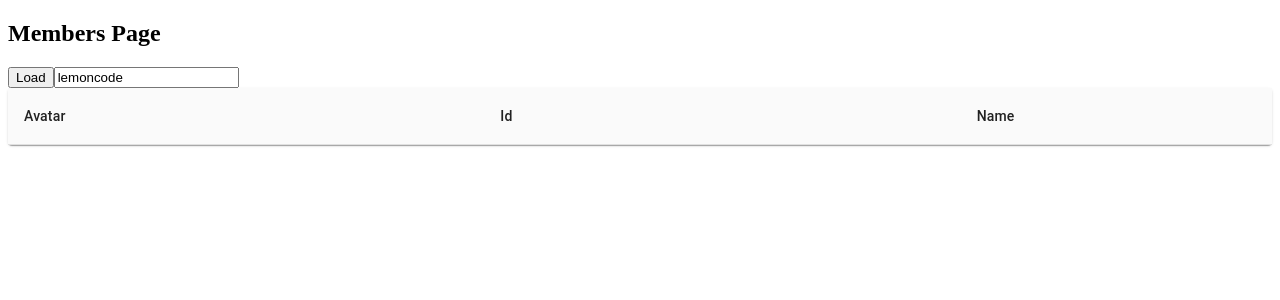
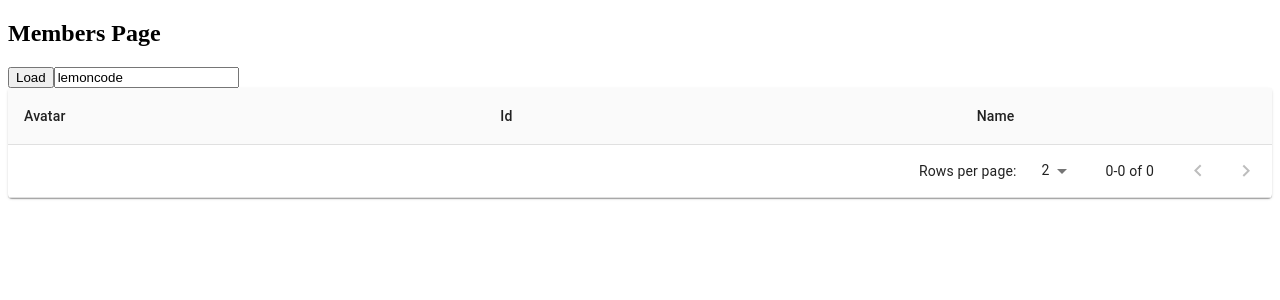
Before and after one commit to aliciafdezrov/lemoncode_react_exercise, a React app: page / in a window 1280 px wide. Shown: the top 300 px of the page. Built offline with nearby package versions, Linux system fonts and the light colour scheme.

Commit message:
Added pagination to  membersTable

```diff
--- a/src/components/membersTable/membersTable.tsx
+++ b/src/components/membersTable/membersTable.tsx
@@ -1,4 +1,5 @@
 import * as React from "react";
+import {useEffect, useRef} from "react";
 import {MemberEntity} from "../../model/member";
 import {memberAPI} from "../../api/memberAPI";
 import {MemberHead} from "./memberHead";
@@ -7,16 +8,43 @@ import Paper from "@material-ui/core/Paper";
 import TableContainer from "@material-ui/core/TableContainer";
 import Table from "@material-ui/core/Table";
 import {MemberRow} from "./memberRow";
+import TableFooter from "@material-ui/core/TableFooter";
+import TableRow from "@material-ui/core/TableRow";
+import TablePagination from "@material-ui/core/TablePagination";
+import TablePaginationActions from "@material-ui/core/TablePagination/TablePaginationActions";
 
 interface Props {
 }
 
 export const MembersTableComponent = (props: Props) => {
+    const firstRender = useRef(true);
+
     const [members, setMembers] = React.useState<MemberEntity[]>([]);
     const [organizationName, setOrganizationName] = React.useState<string>("lemoncode");
+    const [rowsPerPage, setRowsPerPage] = React.useState<number>(2);
+    const [page, setPage] = React.useState<number>(0);
+    const [totalMembers, setTotalMembers] = React.useState<number>(0);
 
     const loadMembers = () => {
-        memberAPI.getAllMembers(organizationName).then(members => setMembers(members));
+        setPage(0);
+        memberAPI.getAllMembers(organizationName).then(members => setTotalMembers(members.length));
+    };
+
+    const loadMembersPaging = () => {
+        memberAPI.getMembersPaging(organizationName, page + 1, rowsPerPage).then(members => setMembers(members));
+    };
+
+    useEffect(() => {
+        firstRender.current ? firstRender.current = false : loadMembersPaging()
+    }, [page, rowsPerPage, totalMembers]);
+
+    const handleChangePage = (event, newPage) => {
+        setPage(newPage);
+    };
+
+    const handleChangeRowsPerPage = event => {
+        setRowsPerPage(parseInt(event.target.value, 10));
+        setPage(0);
     };
 
     return (
@@ -37,6 +65,25 @@ export const MembersTableComponent = (props: Props) => {
                                 <MemberRow key={member.id} member={member}/>
                             ))}
                         </TableBody>
+
+                        <TableFooter>
+                            <TableRow>
+                                <TablePagination
+                                    rowsPerPageOptions={[2, 5, 10, { label: 'All', value: -1 }]}
+                                    colSpan={3}
+                                    count={totalMembers}
+                                    rowsPerPage={rowsPerPage}
+                                    page={page}
+                                    SelectProps={{
+                                        inputProps: { 'aria-label': 'rows per page' },
+                                        native: true,
+                                    }}
+                                    onChangePage={handleChangePage}
+                                    onChangeRowsPerPage={handleChangeRowsPerPage}
+                                    ActionsComponent={TablePaginationActions}
+                                />
+                            </TableRow>
+                        </TableFooter>
                     </Table>
                 </TableContainer>
             </Paper>
```
